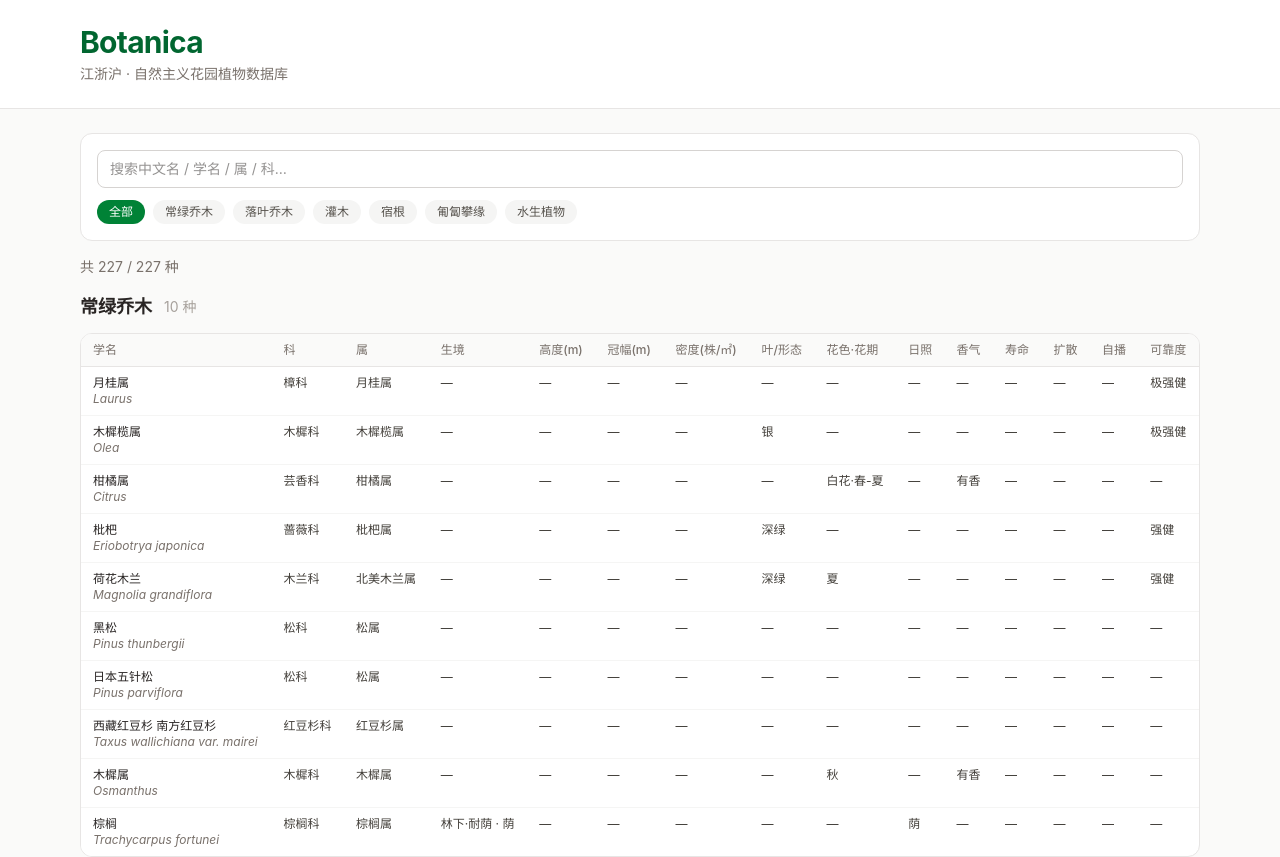
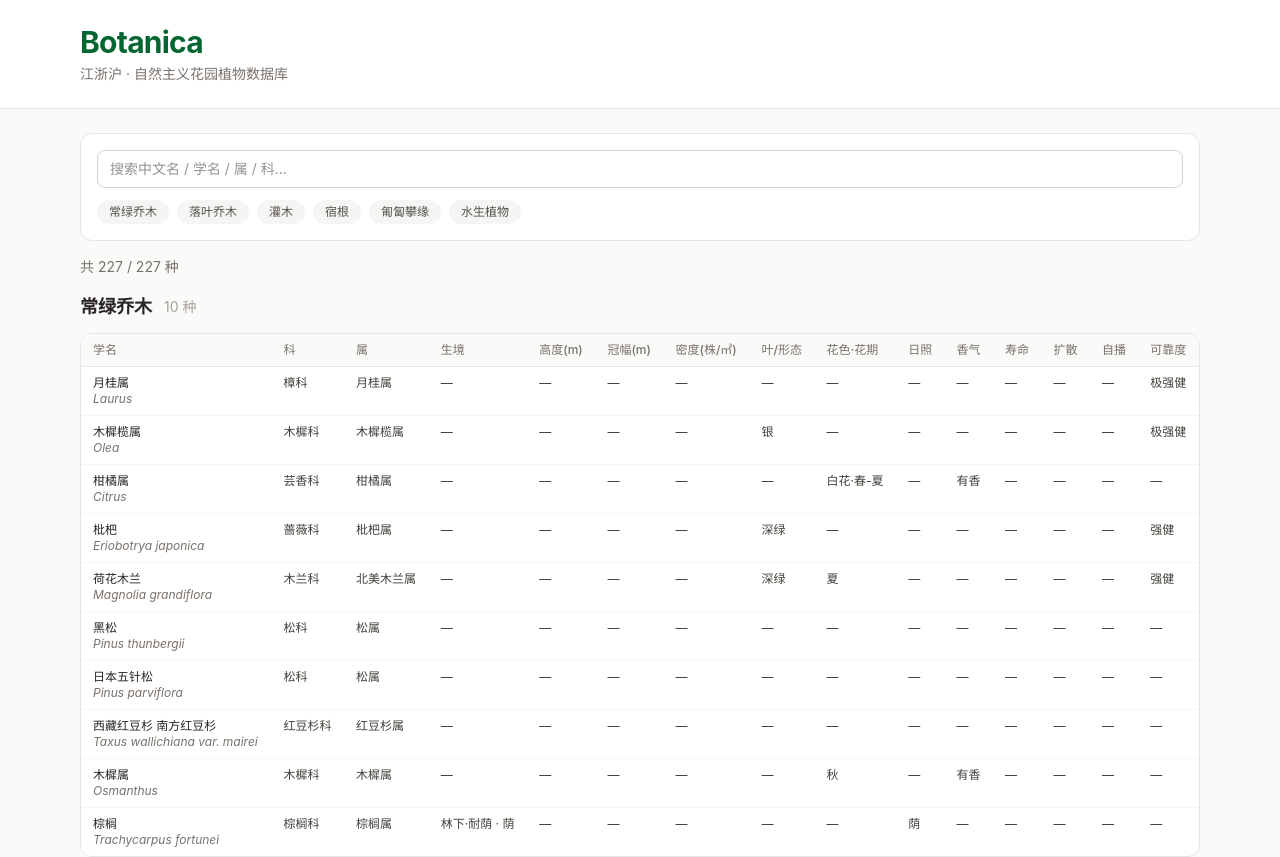
Before and after one commit to Echo0057/Botanica, a React (Vite) app: page / in a window 1280 px wide. Shown: the top 857 px of the page. Built offline with nearby package versions, Linux system fonts and the light colour scheme.

Commit message:
feat: remove 全部 from category filter (click active chip to clear)

```diff
--- a/src/components/FilterBar.jsx
+++ b/src/components/FilterBar.jsx
@@ -17,11 +17,12 @@ export default function FilterBar({ query, onQuery, category, onCategory }) {
       />
 
       <div className="flex flex-wrap items-center gap-2">
-        <button onClick={() => onCategory('all')} className={chip(category === 'all')}>
-          全部
-        </button>
         {PLANT_CATEGORIES.map((c) => (
-          <button key={c} onClick={() => onCategory(c)} className={chip(category === c)}>
+          <button
+            key={c}
+            onClick={() => onCategory(category === c ? 'all' : c)}
+            className={chip(category === c)}
+          >
             {c}
           </button>
         ))}
```
